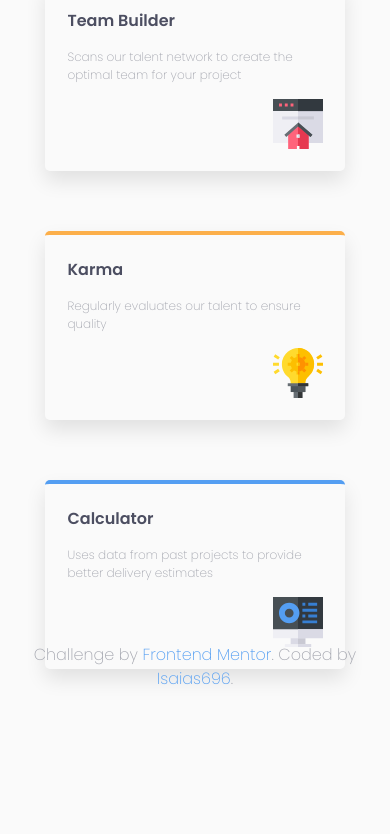
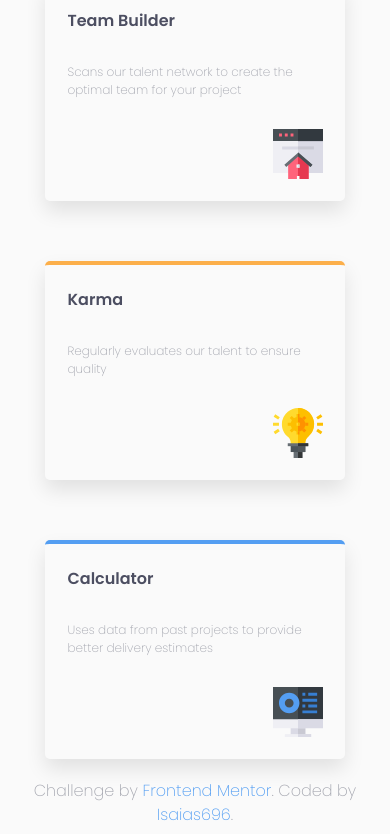
Before and after one commit to Isa696/FourCardSection, a plain HTML site: page index.html in a window 390 px wide. Shown: the part 510-1344 px from the top of the page. Before the commit the page ends 1209 px from the top, so only its background shows below. Drawn offline with Linux system fonts and the light colour scheme.

Commit message:
fix cards & footer

```diff
--- a/index.html
+++ b/index.html
@@ -28,7 +28,7 @@
     </header>
 
     <main>
-    <section>
+
 
       <article class="supervisor">
         <h3>Supervisor</h3>
@@ -65,7 +65,6 @@
           <img src="./images/icon-calculator.svg" alt="icono Calculator">
         </figure>
       </article>
-    </section>
 
 </main>
 
--- a/styles.css
+++ b/styles.css
@@ -61,11 +61,12 @@ h6 {
 
 body {
   position: relative;
+  min-height: 100dvh;
   font-family: "Poppins", sans-serif;
   background-color: var(--Very-Light-Gray);
   color: var(--Very-Dark-Blue);
   font-size: 15px;
-  min-height: 100dvh;
+  height: auto;
 }
 
 header {
@@ -74,41 +75,24 @@ header {
   align-items: center;
   justify-content: center;
   width: 100%;
-  margin: 3em 0 2em;
+  padding: 2em 0 1em;
   text-align: center;
 }
 
 main {
   display: flex;
-  flex-direction: column;
-  align-items: center;
-  justify-content: center;
-  height: 100%;
-  width: 100%;
-}
-
-section {
-  display: flex;
   flex-direction: row;
   align-items: center;
   justify-content: center;
   width: 100%;
-  max-width: fit-content;
-  height: 100%;
+  height: auto;
 }
 
-@media screen and (max-width: 500px) {
-  section {
-    flex-direction: column;
-  }
-}
 div {
   display: flex;
   flex-direction: column;
   align-items: center;
   justify-content: center;
-  width: 100%;
-  height: 100%;
 }
 
 article {
@@ -116,13 +100,13 @@ article {
   flex-direction: column;
   align-items: center;
   justify-content: center;
-  width: 100%;
-  max-width: 300px;
+  width: 30vw;
+  max-width: 400px;
   padding: 1.5em;
   border-radius: 5px;
   box-shadow: 0px 10px 20px 0px rgba(0, 0, 0, 0.1);
   margin: 2em;
-  gap: 1em;
+  gap: 2em;
 }
 
 figure {
@@ -182,16 +166,19 @@ p {
 }
 
 /* Footer */
-.attribution {
+footer {
   position: absolute;
   width: 100%;
   bottom: 0;
   left: 50%;
   transform: translateX(-50%);
+  text-align: center;
+  padding: 0.5em 0;
+  margin-top: 1em;
+}
+.attribution {
   font-size: 1rem;
-  text-align: center;
-  color: var(--Grayish-Blue);
-  margin-bottom: 0.5em;
+
 }
 .attribution a {
   display: inline-block;
@@ -205,3 +192,16 @@ p {
     cursor: pointer;
   }
 }
+
+  @media screen and (max-width: 600px) {
+    main {
+      flex-direction: column;
+    }
+
+    article {
+      width: 300px;
+    }
+    main{
+      padding-bottom: 3em;
+    }
+  }
```
